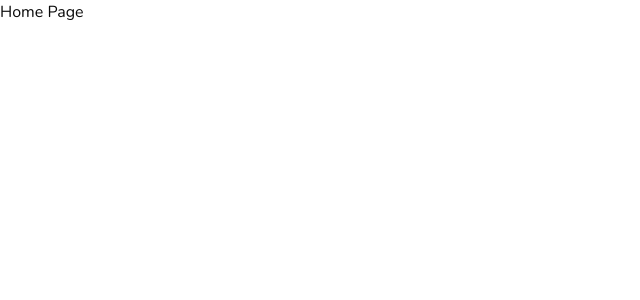
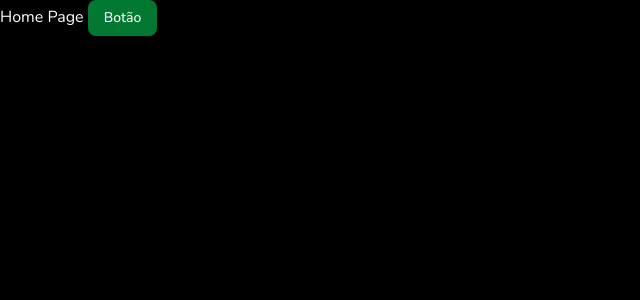
Before and after one commit to henriqueliima/fintrack, a React (Vite) app: page / in a window 1280 px wide. Shown: the top 300 px of the page, without its empty margins (0-640 px from the left). Built offline with nearby package versions, Linux system fonts and the light colour scheme.

Commit message:
feat: update shadcn theme colors

```diff
--- a/src/index.css
+++ b/src/index.css
@@ -159,71 +159,43 @@
 
 :root {
   --radius: 0.625rem;
-  --background: oklch(1 0 0);
-  --foreground: oklch(0.145 0 0);
-  --card: oklch(1 0 0);
-  --card-foreground: oklch(0.145 0 0);
-  --popover: oklch(1 0 0);
-  --popover-foreground: oklch(0.145 0 0);
-  --primary: oklch(0.205 0 0);
-  --primary-foreground: oklch(0.985 0 0);
-  --secondary: oklch(0.97 0 0);
-  --secondary-foreground: oklch(0.205 0 0);
-  --muted: oklch(0.97 0 0);
-  --muted-foreground: oklch(0.556 0 0);
-  --accent: oklch(0.97 0 0);
-  --accent-foreground: oklch(0.205 0 0);
-  --destructive: oklch(0.577 0.245 27.325);
-  --border: oklch(0.922 0 0);
-  --input: oklch(0.922 0 0);
-  --ring: oklch(0.708 0 0);
-  --chart-1: oklch(0.646 0.222 41.116);
-  --chart-2: oklch(0.6 0.118 184.704);
-  --chart-3: oklch(0.398 0.07 227.392);
-  --chart-4: oklch(0.828 0.189 84.429);
-  --chart-5: oklch(0.769 0.188 70.08);
-  --sidebar: oklch(0.985 0 0);
-  --sidebar-foreground: oklch(0.145 0 0);
-  --sidebar-primary: oklch(0.205 0 0);
-  --sidebar-primary-foreground: oklch(0.985 0 0);
-  --sidebar-accent: oklch(0.97 0 0);
-  --sidebar-accent-foreground: oklch(0.205 0 0);
-  --sidebar-border: oklch(0.922 0 0);
-  --sidebar-ring: oklch(0.708 0 0);
-}
+  --primary-blue: oklch(0.64 0.15 263.2);
+  --primary-green: oklch(0.5 0.14 149.1);
+  --primary-red: oklch(0.56 0.23 29.2);
 
-.dark {
-  --background: oklch(0.145 0 0);
-  --foreground: oklch(0.985 0 0);
-  --card: oklch(0.205 0 0);
-  --card-foreground: oklch(0.985 0 0);
-  --popover: oklch(0.205 0 0);
-  --popover-foreground: oklch(0.985 0 0);
-  --primary: oklch(0.922 0 0);
-  --primary-foreground: oklch(0.205 0 0);
-  --secondary: oklch(0.269 0 0);
-  --secondary-foreground: oklch(0.985 0 0);
-  --muted: oklch(0.269 0 0);
-  --muted-foreground: oklch(0.708 0 0);
-  --accent: oklch(0.269 0 0);
-  --accent-foreground: oklch(0.985 0 0);
-  --destructive: oklch(0.704 0.191 22.216);
-  --border: oklch(1 0 0 / 10%);
-  --input: oklch(1 0 0 / 15%);
-  --ring: oklch(0.556 0 0);
-  --chart-1: oklch(0.488 0.243 264.376);
-  --chart-2: oklch(0.696 0.17 162.48);
-  --chart-3: oklch(0.769 0.188 70.08);
-  --chart-4: oklch(0.627 0.265 303.9);
-  --chart-5: oklch(0.645 0.246 16.439);
-  --sidebar: oklch(0.205 0 0);
-  --sidebar-foreground: oklch(0.985 0 0);
-  --sidebar-primary: oklch(0.488 0.243 264.376);
-  --sidebar-primary-foreground: oklch(0.985 0 0);
-  --sidebar-accent: oklch(0.269 0 0);
-  --sidebar-accent-foreground: oklch(0.985 0 0);
-  --sidebar-border: oklch(1 0 0 / 10%);
-  --sidebar-ring: oklch(0.556 0 0);
+  --background: oklch(0.05 0 0);
+  --foreground: oklch(1 0 0);
+
+  --card: oklch(0.09 0 0);
+  --card-foreground: oklch(1 0 0);
+
+  --popover: oklch(0.09 0 0);
+  --popover-foreground: oklch(1 0 0);
+
+  --primary: oklch(0.5 0.14 149.1);
+  --primary-foreground: oklch(1 0 0);
+
+  --secondary: oklch(0.15 0.01 276.2);
+  --secondary-foreground: oklch(1 0 0);
+
+  --muted: oklch(0.15 0.01 276.2);
+  --muted-foreground: oklch(0.64 0 0);
+
+  --accent: oklch(0.15 0.01 276.2);
+  --accent-foreground: oklch(1 0 0);
+
+  --destructive: oklch(0.56 0.23 29.2);
+  --destructive-foreground: oklch(1 0 0);
+
+  --border: oklch(0.15 0.01 276.2);
+  --input: oklch(0.15 0.01 276.2);
+  --ring: oklch(0.83 0 0);
+
+  --chart-1: oklch(0.55 0.18 263.8);
+  --chart-2: oklch(0.52 0.16 164.9);
+  --chart-3: oklch(0.67 0.19 83.1);
+  --chart-4: oklch(0.7 0.19 303.5);
+  --chart-5: oklch(0.62 0.22 16.7);
 }
 
 @layer base {
--- a/src/pages/home.jsx
+++ b/src/pages/home.jsx
@@ -1,5 +1,11 @@
+import { Button } from '@/components/ui/button';
+
 const HomePage = () => {
-  return <h1>Home Page</h1>;
+  return (
+    <h1>
+      Home Page <Button>Botão</Button>
+    </h1>
+  );
 };
 
 export default HomePage;
```
